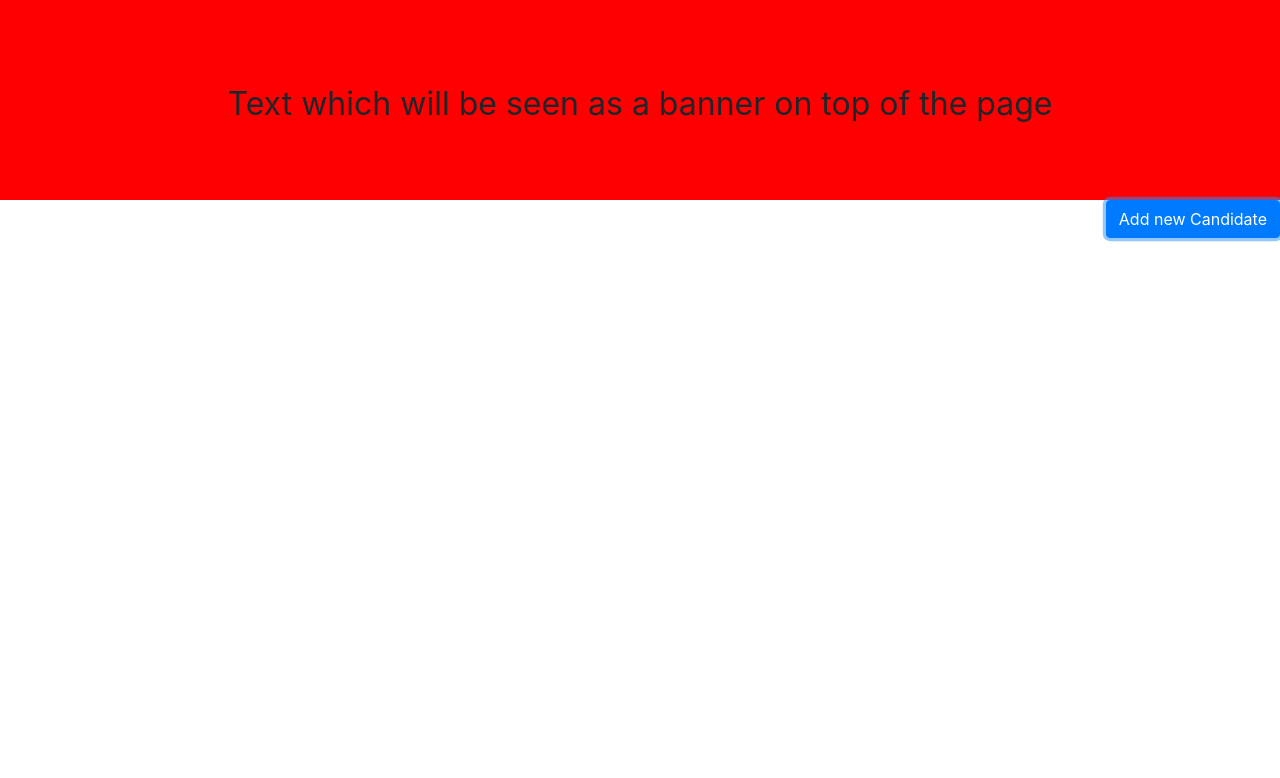
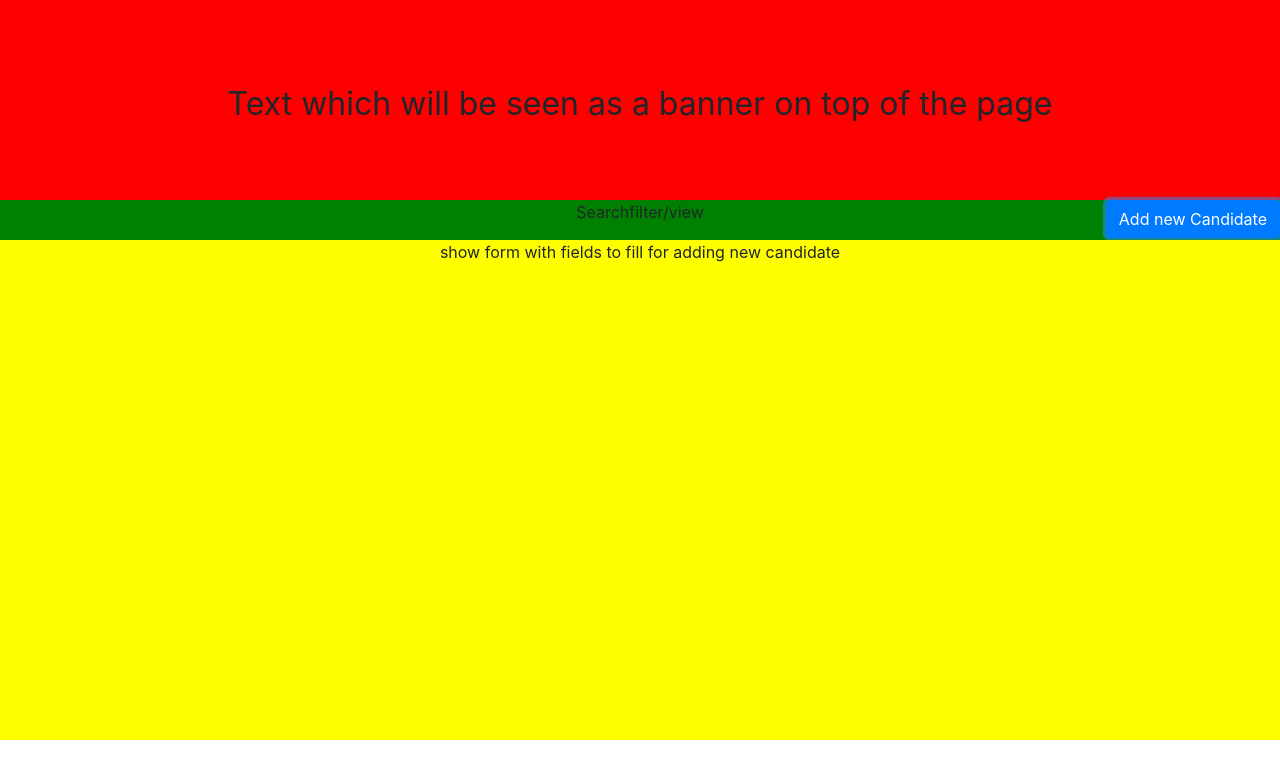
Before and after one commit to snablis/DigitalentRecruit, a React (Create React App) app: page / in a window 1280 px wide. Both pictures are taken after a click on the button "Add new Candidate". Shown: the top 778 px of the page. Built offline with nearby package versions, Linux system fonts and the light colour scheme.

Commit message:
add button with toggle for new form

```diff
--- /dev/null
+++ b/src/components/NewCandidateForm/NewCandidate.module.css
@@ -0,0 +1,6 @@
+.newCandidate{
+    background: yellow;
+    width: 100%;
+    height: 500px;
+    position: relative;
+}
--- a/src/components/NewCandidateForm/NewCandidateForm.js
+++ b/src/components/NewCandidateForm/NewCandidateForm.js
@@ -0,0 +1,16 @@
+import React from 'react';
+import classes from './NewCandidate.module.css';
+
+const newCandidate = (props) => {
+    let visibility = 'hidden'
+
+    if(props.visibility){
+        visibility = 'visible'
+    }
+
+    return(<div className={classes.newCandidate} style={{ visibility: visibility }}>
+        show form with fields to fill for adding new candidate
+    </div>)
+}
+
+export default newCandidate
--- /dev/null
+++ b/src/components/OptionsBar/OptionsBar.js
@@ -0,0 +1,19 @@
+import React from 'react';
+import classes from './OptionsBar.module.css';
+import Button from 'react-bootstrap/Button'
+import 'bootstrap/dist/css/bootstrap.css';
+
+const optionsBar = (props) => (
+    <div className={classes.optionsBar}>
+        {/* <p>Optionsbar</p> */}
+        <p>Search</p>
+        <p>filter/view</p>
+        <Button
+            variant="primary"
+            onClick={props.showForm}
+            style={{ position: 'absolute', right: '0' }}
+        >Add new Candidate</Button>
+    </div>
+)
+
+export default optionsBar
--- /dev/null
+++ b/src/components/OptionsBar/OptionsBar.module.css
@@ -0,0 +1,5 @@
+.optionsBar {
+    display: flex;
+    justify-content: center;
+    background: green;
+}
--- a/src/containers/TopPage.js
+++ b/src/containers/TopPage.js
@@ -1,7 +1,7 @@
 import React from 'react';
-import TitleBanner from '../components/TitleBanner/TitleBanner'
-import Button from 'react-bootstrap/Button'
-import style from 'bootstrap/dist/css/bootstrap.css'; // might change from bootstrap...
+import TitleBanner from '../components/TitleBanner/TitleBanner';
+import OptionsBar from '../components/OptionsBar/OptionsBar';
+import NewCandidateForm from '../components/NewCandidateForm/NewCandidateForm'
 
 class TopPage extends React.Component {
     componentDidMount() {
@@ -14,7 +14,19 @@ class TopPage extends React.Component {
             Email: '',
             Adress: '',
             RecruitmentStep: ''
+        },
+        UI: {
+            showForm: false
         }
+    }
+
+    showFormHandler() {
+        let showFormStatus = !this.state.UI.showForm
+        this.setState({
+            UI: {
+                showForm: showFormStatus
+            }
+        })
     }
 
     render() {
@@ -23,16 +35,13 @@ class TopPage extends React.Component {
                 {/* Graphic introduction on the page */}
                 <TitleBanner />
 
-                {/* Button to add new candidate. */}
-                <Button
-                    variant="primary"
-                    onClick={() => console.log('was clicked')}
-                    style={{ position: 'absolute', right: '0' }}
-                >Add new Candidate</Button>
-
-                {/* Searchbar && filter options. */}
+                {/* Searchbar && filter options &&  Button to add new candidate. */}
+                <OptionsBar
+                    // showForm={() => this.showFormHandler()} />
+                    showForm={() =>  this.showFormHandler()} />
                 {/* Form to fill with new candidate information.  */}
-
+                <NewCandidateForm
+                    visibility={this.state.UI.showForm} />
                 {/* Container with current candidates */}
             </>
         )
```
Also changed, not shown: src/components/TitleBanner/TitleBanner.js (+5 -5 lines), src/components/OptionsBar/Filter.js (added), src/components/OptionsBar/SearchBar.js (added).
